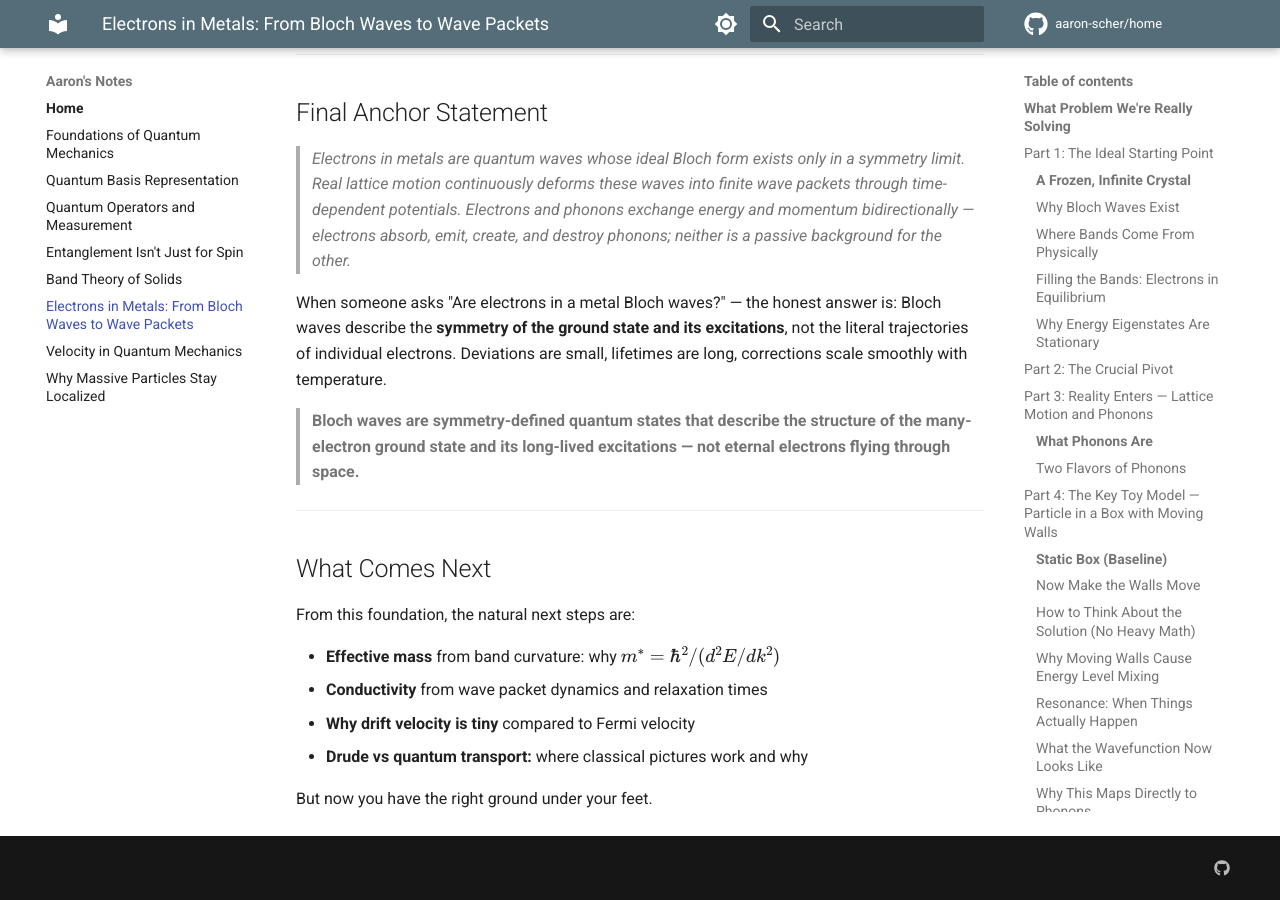
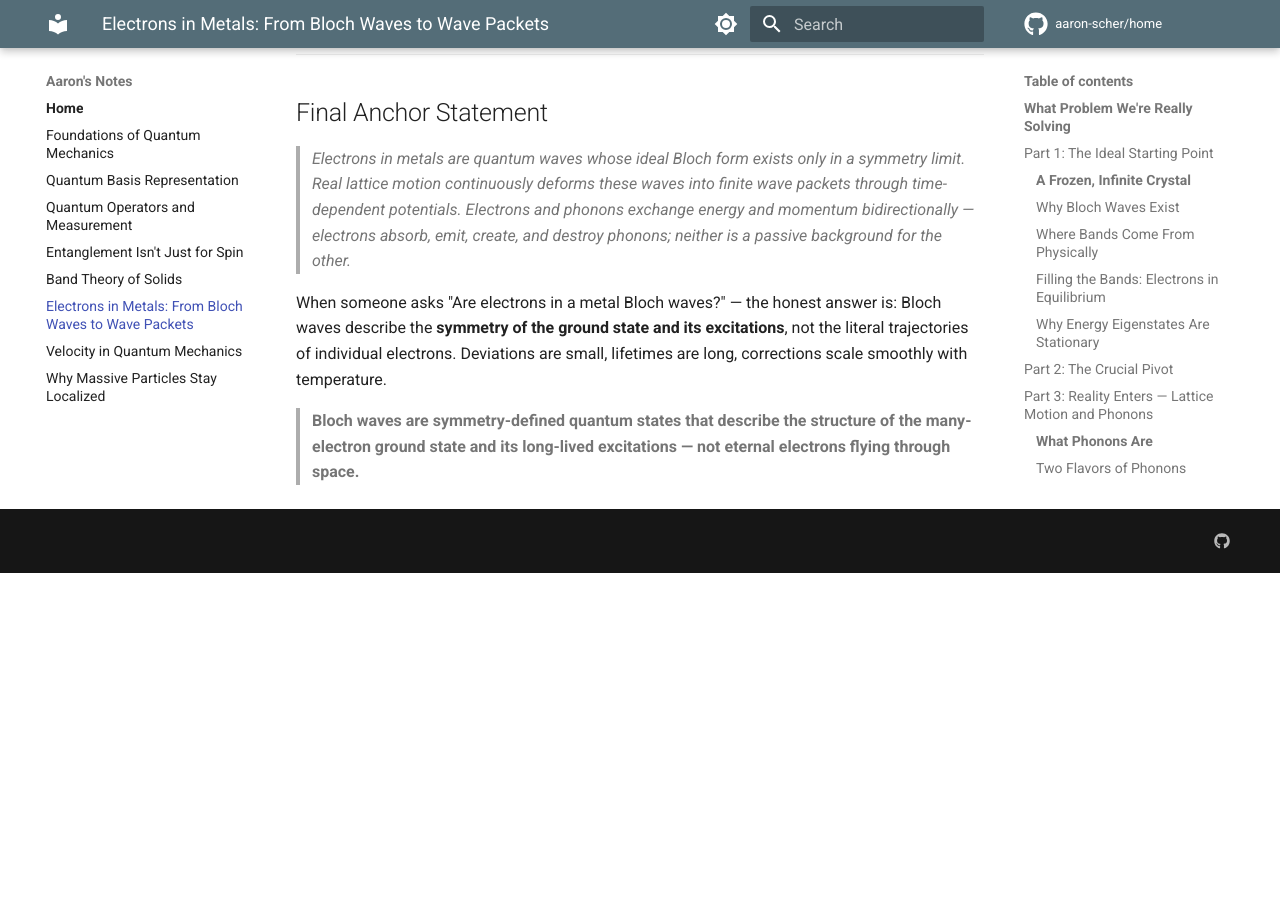
Before and after one commit to aaron-scher/home, an MkDocs documentation site: the page built from docs/quantum-mechanics/electrons-in-metals.md, in a window 1280 px wide and 900 px high, scrolled down 16038 px. Built offline with MkDocs 1.6.1 and Material for MkDocs 9.7.7, drawn with Linux system fonts in a browser that asks for light colours; comment, search, counter and statistics services are not loaded; after the commit the page ends 16611 px from its top, so only the background shows below that.

Commit message:
Remove 'What Comes Next' section

```diff
--- a/docs/quantum-mechanics/electrons-in-metals.md
+++ b/docs/quantum-mechanics/electrons-in-metals.md
@@ -620,16 +620,3 @@ Carry this hierarchy with you:
 When someone asks "Are electrons in a metal Bloch waves?" — the honest answer is: Bloch waves describe the **symmetry of the ground state and its excitations**, not the literal trajectories of individual electrons. Deviations are small, lifetimes are long, corrections scale smoothly with temperature.
 
 > **Bloch waves are symmetry-defined quantum states that describe the structure of the many-electron ground state and its long-lived excitations — not eternal electrons flying through space.**
-
----
-
-## What Comes Next
-
-From this foundation, the natural next steps are:
-
-- **Effective mass** from band curvature: why $m^* = \hbar^2 / (d^2E/dk^2)$
-- **Conductivity** from wave packet dynamics and relaxation times
-- **Why drift velocity is tiny** compared to Fermi velocity
-- **Drude vs quantum transport:** where classical pictures work and why
-
-But now you have the right ground under your feet.
```
